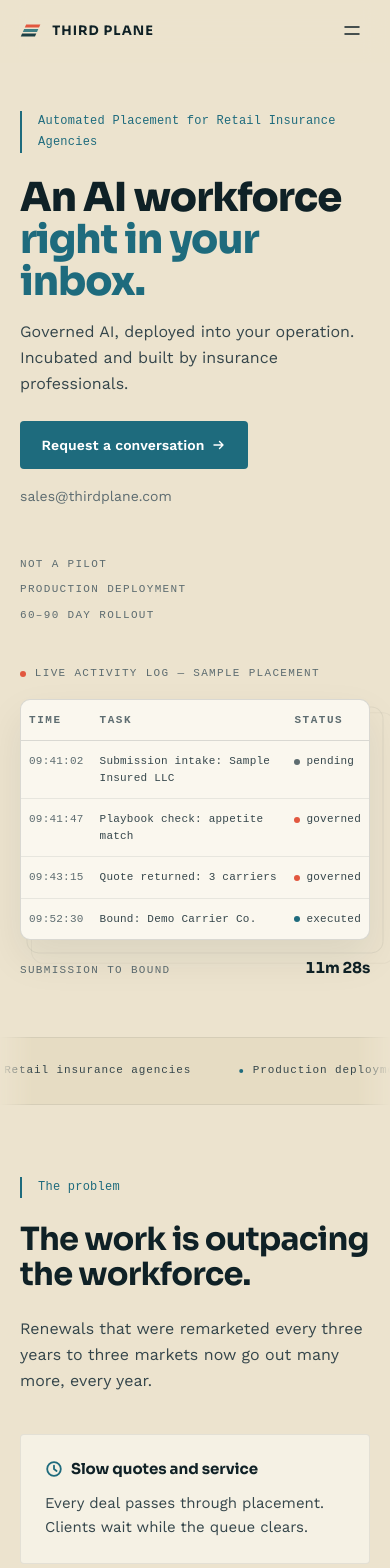
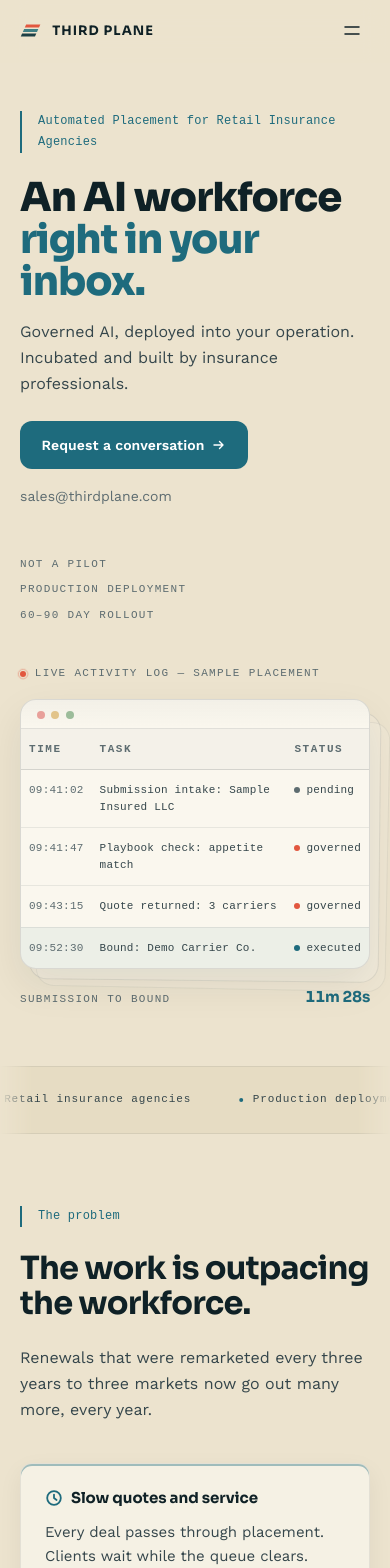
Before and after one commit to Third-Plane/third-plane-site, a React (Vite) app: page / in a window 390 px wide. Shown: the top 1568 px of the page. Built offline with nearby package versions, Linux system fonts and the light colour scheme; a web font is replaced by a local one.

Commit message:
Polish elevation, product illustrations, and stat dividers.
Unify card shadows and inset accents so sections read as distinct surfaces, and tighten the diagram/inbox chrome to match.

```diff
--- a/src/components/Diagram.jsx
+++ b/src/components/Diagram.jsx
@@ -28,6 +28,11 @@ export default function Diagram() {
 
       <div className="diagram__stage">
         <div className="diagram__card">
+          <div className="diagram__chrome" aria-hidden="true">
+            <span className="diagram__traffic diagram__traffic--close" />
+            <span className="diagram__traffic diagram__traffic--min" />
+            <span className="diagram__traffic diagram__traffic--max" />
+          </div>
           <table className="log">
             <thead>
               <tr>
@@ -40,7 +45,7 @@ export default function Diagram() {
             </thead>
             <tbody>
               {entries.map(({ time, task, status }) => (
-                <tr key={time}>
+                <tr key={time} data-status={status}>
                   <td className="log__time">{time}</td>
                   <td className="log__task">{task}</td>
                   <td className="log__status" data-status={status}>
--- a/src/index.css
+++ b/src/index.css
@@ -55,8 +55,19 @@
   --container: 1240px;
   --gap-grid: clamp(1rem, 1.6vw, 1.5rem);
   --card-pad: clamp(1.5rem, 2.2vw, 2rem);
-  --radius: 4px;
-  --radius-lg: 10px;
+  /* Elevation: tiles/panels share one radius; shells get the larger step so
+     the page no longer jumps between sharp and soft for no reason. */
+  --radius: 12px;
+  --radius-lg: 16px;
+
+  /* Soft, low-opacity lifts — borders stay for edge definition; shadows carry
+     the sense of surface. Teal variant warms the "get" panel without changing
+     its fill or copy hierarchy. */
+  --shadow: 0 8px 24px rgb(15 33 38 / 0.06);
+  --shadow-hover: 0 14px 32px rgb(15 33 38 / 0.1);
+  --shadow-lg: 0 16px 40px rgb(15 33 38 / 0.08);
+  --shadow-teal: 0 12px 32px rgb(30 107 125 / 0.28);
+  --shadow-deep: 0 18px 44px rgb(15 33 38 / 0.2);
 
   /* Header offset for anchor scrolling */
   --nav-h: 72px;
@@ -337,6 +348,7 @@ ol {
   background: var(--surface);
   border: 1px solid var(--line-soft);
   border-radius: var(--radius);
+  box-shadow: var(--shadow);
 }
 
 .card__title {
@@ -415,7 +427,7 @@ ol {
 }
 
 /* Hover for the card groups that sit on the light page background: one step
-   warmer on the surface and the border, nothing that can move or resize.
+   warmer on the surface, a soft lift matching the button's translateY language.
    Hung off .tile / .alpine-card / .step rather than the shared .card, because
    Proof's cards carry .card too and these light values would blow out against
    the dark shell. The transition is repeated in the scroll-reveal block, which
@@ -424,7 +436,11 @@ ol {
   .tile,
   .alpine-card,
   .step {
-    transition: background 0.2s ease, border-color 0.2s ease;
+    transition:
+      background 0.2s ease,
+      border-color 0.2s ease,
+      box-shadow 0.2s ease,
+      transform 0.2s ease;
   }
 
   .tile:hover,
@@ -432,6 +448,27 @@ ol {
   .step:hover {
     background: var(--surface-2);
     border-color: var(--line);
+    box-shadow: var(--shadow-hover);
+    transform: translateY(-1px);
+  }
+
+  .tile:hover {
+    box-shadow: var(--shadow-hover), inset 0 2px 0 rgb(30 107 125 / 0.4);
+  }
+
+  .alpine-card:hover {
+    box-shadow: var(--shadow-hover), inset 0 2px 0 rgb(62 127 132 / 0.45);
+  }
+
+  .step:hover {
+    box-shadow: var(--shadow-hover), inset 0 2px 0 rgb(15 33 38 / 0.12);
+  }
+
+  /* Outrank the revealed `transform: none` so the lift still fires after scroll-in. */
+  .reveal-ready [data-reveal][data-revealed='true'].tile:hover,
+  .reveal-ready [data-reveal][data-revealed='true'].alpine-card:hover,
+  .reveal-ready [data-reveal][data-revealed='true'].step:hover {
+    transform: translateY(-1px);
   }
 }
 
@@ -663,11 +700,36 @@ ol {
 }
 
 .diagram__live {
+  position: relative;
   flex: none;
   width: 6px;
   height: 6px;
   border-radius: 50%;
   background: var(--mark-coral);
+}
+
+/* Soft pulse so the "live" label reads as live without competing with the log. */
+@media (prefers-reduced-motion: no-preference) {
+  .diagram__live::after {
+    content: '';
+    position: absolute;
+    inset: -3px;
+    border-radius: 50%;
+    border: 1px solid var(--mark-coral);
+    opacity: 0.55;
+    animation: live-pulse 2.2s ease-out infinite;
+  }
+}
+
+@keyframes live-pulse {
+  0% {
+    transform: scale(0.7);
+    opacity: 0.55;
+  }
+  100% {
+    transform: scale(1.85);
+    opacity: 0;
+  }
 }
 
 /* Stage holds the floating card and the ghost outlines behind it. */
@@ -683,18 +745,19 @@ ol {
   inset: 0;
   border: 1px solid var(--line);
   border-radius: calc(var(--radius-lg) + 2px);
+  background: rgb(250 247 238 / 0.35);
   pointer-events: none;
   z-index: -1;
 }
 
 .diagram__stage::before {
-  transform: translate(10px, 10px) scale(1.02);
-  opacity: 0.45;
+  transform: translate(10px, 12px) rotate(0.6deg);
+  opacity: 0.7;
 }
 
 .diagram__stage::after {
-  transform: translate(18px, 18px) scale(1.04);
-  opacity: 0.28;
+  transform: translate(18px, 20px) rotate(1.1deg);
+  opacity: 0.4;
 }
 
 .diagram__card {
@@ -702,8 +765,41 @@ ol {
   background: var(--surface-2);
   border: 1px solid var(--line);
   border-radius: var(--radius-lg);
-  box-shadow: 0 18px 40px rgb(15 33 38 / 0.08);
+  box-shadow: var(--shadow-lg);
   overflow: hidden;
+}
+
+/* Window chrome — same traffic-light language as the inbox mock so the two
+   product illustrations read as one family. */
+.diagram__chrome {
+  display: flex;
+  align-items: center;
+  gap: 0.4rem;
+  padding: 0.7rem var(--s-4) 0.55rem;
+  background: linear-gradient(180deg, rgb(15 33 38 / 0.03), transparent);
+  border-bottom: 1px solid var(--line-soft);
+}
+
+.diagram__traffic,
+.inbox__traffic {
+  width: 8px;
+  height: 8px;
+  border-radius: 50%;
+}
+
+.diagram__traffic--close,
+.inbox__traffic--close {
+  background: #e8a09a;
+}
+
+.diagram__traffic--min,
+.inbox__traffic--min {
+  background: #e2c48a;
+}
+
+.diagram__traffic--max,
+.inbox__traffic--max {
+  background: #9cbc9a;
 }
 
 .log {
@@ -726,22 +822,24 @@ ol {
   vertical-align: baseline;
 }
 
-/* Same size as the rows, told apart by case, tracking and colour. The heavier
-   rule under the header matches the panel border while the rules between rows
-   are a step lighter. */
 .log th {
   border-bottom: 1px solid var(--line);
   letter-spacing: 0.14em;
   text-transform: uppercase;
   color: var(--ink-muted);
+  background: rgb(15 33 38 / 0.025);
 }
 
 .log tbody tr + tr {
   border-top: 1px solid var(--line-soft);
 }
 
-/* The timestamps are the argument this illustration makes, so they never wrap
-   and never shrink: the task column is the only one that reflows. */
+/* The closed loop lands on "executed" — a soft teal wash marks the finish
+   without inventing a fifth status color. */
+.log tbody tr[data-status='executed'] {
+  background: rgb(30 107 125 / 0.06);
+}
+
 .log__time {
   white-space: nowrap;
   color: var(--ink-muted);
@@ -757,8 +855,6 @@ ol {
   color: var(--ink-body);
 }
 
-/* inline-block rather than a flex child, so the cell stays a real table-cell
-   and the columns keep lining up. */
 .log__dot {
   display: inline-block;
   width: 6px;
@@ -769,8 +865,6 @@ ol {
   background: var(--ink-muted);
 }
 
-/* Same triad as elsewhere: pending muted, governed coral, executed teal. The
-   word carries the meaning; the dot only reinforces it. */
 .log__status[data-status='governed'] .log__dot {
   background: var(--mark-coral);
 }
@@ -799,7 +893,7 @@ ol {
   font-size: 0.9375rem;
   font-weight: 700;
   letter-spacing: -0.02em;
-  color: var(--ink);
+  color: var(--teal);
   font-variant-numeric: tabular-nums;
 }
 
@@ -879,6 +973,8 @@ ol {
   background: var(--surface);
   border: 1px solid var(--line-soft);
   border-radius: var(--radius);
+  /* Top accent differentiates problem tiles from Alpine/Engage cards. */
+  box-shadow: var(--shadow), inset 0 2px 0 rgb(30 107 125 / 0.4);
 }
 
 /* --card-pad climbs on 2.2vw until 1454px, long after --gutter has capped and
@@ -952,12 +1048,14 @@ ol {
   background: var(--surface);
   border: 1px solid var(--line-soft);
   border-radius: var(--radius);
+  box-shadow: var(--shadow);
 }
 
 .panel--teal {
   background: var(--teal);
   border-color: var(--teal);
   color: var(--on-dark);
+  box-shadow: var(--shadow-teal);
 }
 
 .panel__title {
@@ -1019,6 +1117,10 @@ ol {
 
 .alpine-card {
   gap: var(--s-4);
+  background: var(--surface-2);
+  /* Mark-teal accent — same weight as problem tiles, different hue so the
+     sections don't read as one repeated card skin. */
+  box-shadow: var(--shadow), inset 0 2px 0 rgb(62 127 132 / 0.45);
 }
 
 .alpine-card .card__index {
@@ -1038,6 +1140,7 @@ ol {
   background: var(--deep);
   border-radius: var(--radius-lg);
   color: var(--on-dark);
+  box-shadow: var(--shadow-deep);
 }
 
 .proof__shell .display-2 {
@@ -1058,10 +1161,33 @@ ol {
    mono/log language as the hero diagram, tuned for the dark shell. */
 .inbox {
   margin: 0 0 var(--s-6);
+  background: var(--deep-card);
   border: 1px solid var(--line-dark);
   border-radius: var(--radius-lg);
+  box-shadow: 0 12px 32px rgb(0 0 0 / 0.28);
   overflow: hidden;
   max-width: 40rem;
+}
+
+.inbox__titlebar {
+  display: flex;
+  align-items: center;
+  gap: 0.4rem;
+  padding: 0.7rem var(--s-5);
+  border-bottom: 1px solid var(--line-dark);
+  background: rgb(242 239 230 / 0.04);
+}
+
+.inbox__titlebar .inbox__app {
+  margin-left: var(--s-3);
+}
+
+.inbox__app {
+  font-family: var(--font-mono);
+  font-size: 0.6875rem;
+  letter-spacing: 0.14em;
+  text-transform: uppercase;
+  color: #8fc0c9;
 }
 
 .inbox__chrome {
@@ -1070,15 +1196,7 @@ ol {
   gap: var(--s-4);
   padding: var(--s-4) var(--s-5);
   border-bottom: 1px solid var(--line-dark);
-  background: rgb(242 239 230 / 0.04);
-}
-
-.inbox__app {
-  font-family: var(--font-mono);
-  font-size: 0.6875rem;
-  letter-spacing: 0.14em;
-  text-transform: uppercase;
-  color: #8fc0c9;
+  background: rgb(242 239 230 / 0.03);
 }
 
 .inbox__meta {
@@ -1120,15 +1238,24 @@ ol {
 }
 
 .inbox__playbook {
-  font-family: var(--font-mono);
-  font-size: 0.75rem;
-  letter-spacing: 0.02em;
+  display: inline-flex;
+  align-self: flex-start;
+  padding: 0.35rem 0.65rem;
+  border: 1px solid rgb(143 192 201 / 0.35);
+  border-radius: 999px;
+  background: rgb(143 192 201 / 0.1);
+  font-family: var(--font-mono);
+  font-size: 0.6875rem;
+  letter-spacing: 0.04em;
   color: #8fc0c9;
 }
 
 .inbox__rows {
   display: flex;
   flex-direction: column;
+  border: 1px solid var(--line-dark);
+  border-radius: var(--radius);
+  overflow: hidden;
 }
 
 .inbox__row {
@@ -1136,7 +1263,7 @@ ol {
   grid-template-columns: 7.5rem 1fr;
   gap: var(--s-4);
   align-items: baseline;
-  padding-block: var(--s-3);
+  padding: var(--s-3) var(--s-4);
   font-family: var(--font-mono);
   font-size: 0.75rem;
   line-height: 1.5;
@@ -1144,6 +1271,14 @@ ol {
 
 .inbox__row + .inbox__row {
   border-top: 1px solid var(--line-dark);
+}
+
+.inbox__row[data-status='executed'] {
+  background: rgb(30 107 125 / 0.12);
+}
+
+.inbox__row[data-status='pending'] {
+  background: rgb(242 239 230 / 0.03);
 }
 
 /* Same triad as .log__status: the written status carries meaning; the dot only
@@ -1181,6 +1316,7 @@ ol {
   padding: clamp(1.125rem, 1.5vw, 1.375rem);
   background: var(--deep-card);
   border-color: var(--line-dark);
+  box-shadow: inset 0 2px 0 rgb(143 192 201 / 0.35);
 }
 
 .card--dark .card__title {
@@ -1219,12 +1355,13 @@ ol {
    Evidence: stat row + footnote + two strategies
    ========================================================================== */
 
-/* Four equal columns on the section background: figure, then the sentence that
-   names what the figure means. No cards, no rules between columns. */
+/* Four equal columns: figure, then the sentence that names what it means.
+   Hairline dividers separate the columns without turning them into cards. */
 .stats {
   display: grid;
   grid-template-columns: repeat(4, 1fr);
-  gap: var(--s-7) var(--gap-grid);
+  column-gap: 0;
+  row-gap: var(--s-7);
 }
 
 .stat {
@@ -1232,7 +1369,12 @@ ol {
   flex-direction: column;
   align-items: center;
   gap: var(--s-3);
+  padding-inline: clamp(0.75rem, 1.8vw, 1.5rem);
   text-align: center;
+}
+
+.stat + .stat {
+  border-left: 1px solid var(--line);
 }
 
 .stat__figure {
@@ -1309,6 +1451,7 @@ ol {
   background: var(--surface-2);
   border: 1px solid var(--line-soft);
   border-radius: var(--radius-lg);
+  box-shadow: var(--shadow);
 }
 
 .strategy__kicker {
@@ -1402,6 +1545,8 @@ ol {
   align-items: center;
   gap: var(--s-4);
   text-align: center;
+  /* Quiet ink accent — Engage reads softer than Problem/Alpine. */
+  box-shadow: var(--shadow), inset 0 2px 0 rgb(15 33 38 / 0.12);
 }
 
 .step__index {
@@ -1441,6 +1586,7 @@ ol {
   background: var(--surface);
   border: 1px solid var(--line-soft);
   border-radius: var(--radius-lg);
+  box-shadow: var(--shadow-lg);
   text-align: center;
 }
 
@@ -1527,7 +1673,8 @@ ol {
       opacity 0.7s ease calc(var(--i, 0) * 70ms),
       transform 0.7s cubic-bezier(0.22, 1, 0.36, 1) calc(var(--i, 0) * 70ms),
       background 0.2s ease,
-      border-color 0.2s ease;
+      border-color 0.2s ease,
+      box-shadow 0.2s ease;
   }
 
   .reveal-ready [data-reveal][data-revealed='true'] {
@@ -1571,9 +1718,18 @@ ol {
     grid-template-columns: repeat(2, 1fr);
   }
 
-  /* Four stats → two-up at this width so nothing orphans; full stack at 720. */
+  /* Four stats → two-up at this width so nothing orphans; full stack at 720.
+     Only odd→even pairs keep a vertical rule; row starts drop the left border. */
   .stats {
     grid-template-columns: repeat(2, 1fr);
+  }
+
+  .stat + .stat {
+    border-left: 0;
+  }
+
+  .stat:nth-child(2n) {
+    border-left: 1px solid var(--line);
   }
 
   /* A card runs the full container here, up to 1030px, which would set the body
@@ -1629,6 +1785,16 @@ ol {
     grid-template-columns: 1fr;
   }
 
+  .stat:nth-child(2n),
+  .stat + .stat {
+    border-left: 0;
+  }
+
+  .stat + .stat {
+    border-top: 1px solid var(--line-soft);
+    padding-top: var(--s-5);
+  }
+
   .inbox__meta div {
     grid-template-columns: auto 1fr;
   }
```
Also changed, not shown: src/components/Inbox.jsx (+8 -2 lines).
